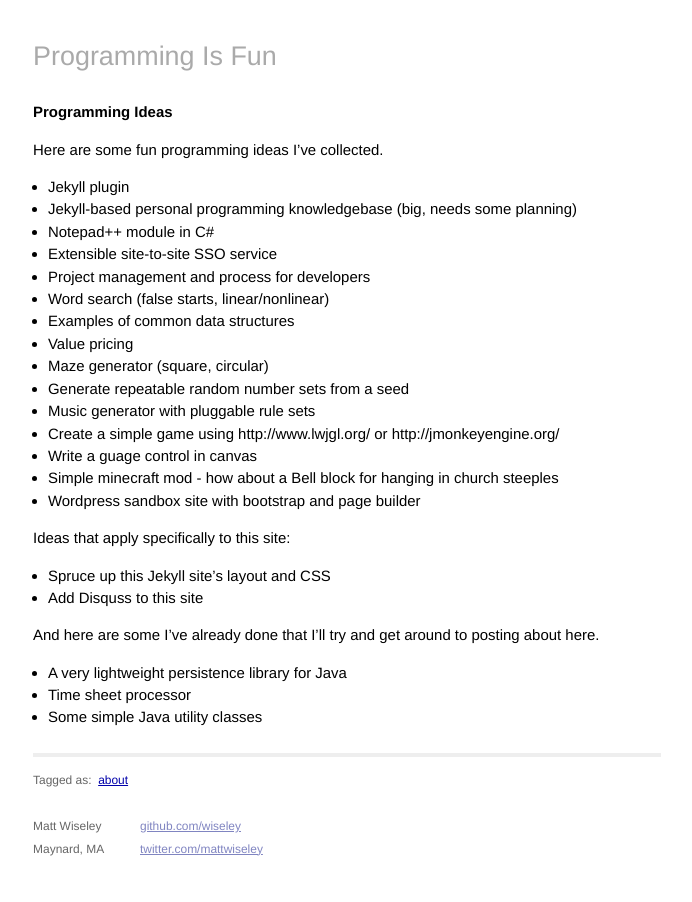
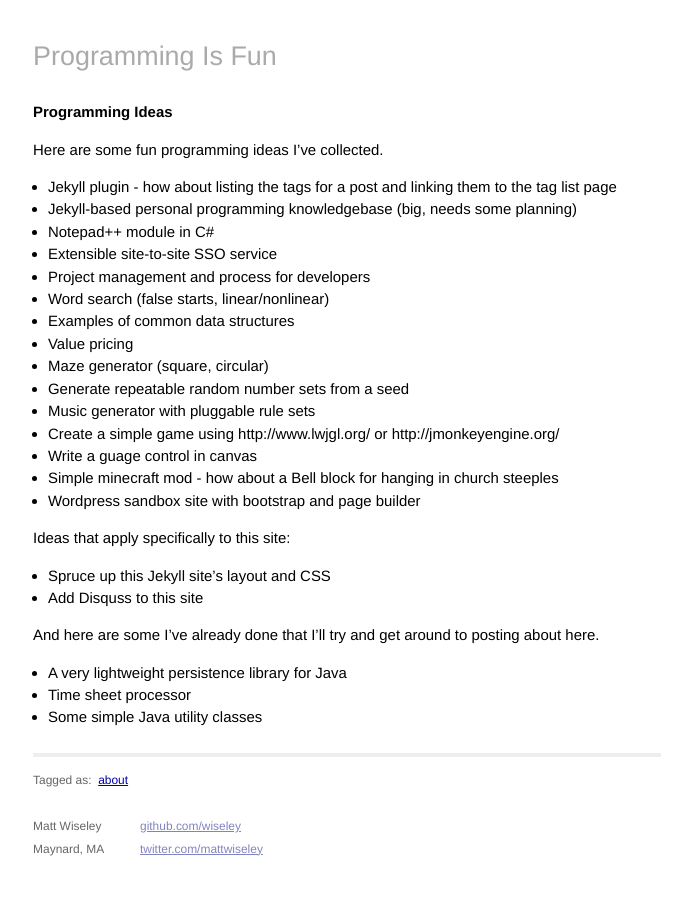
Before and after one commit to bagaag/coderfolder.com, a Jekyll site: the page built from ideas.markdown, in a window 1280 px wide. Shown: the whole page, without its empty margins (293-985 px from the left). Built offline with Jekyll 4.4.1, drawn with Linux system fonts in a browser that asks for light colours; Markdown is read by kramdown in place of the engine named in the settings.

Commit message:
idea clarification

```diff
--- a/ideas.markdown
+++ b/ideas.markdown
@@ -6,7 +6,7 @@ tags: about
 
 Here are some fun programming ideas I've collected.
 
-* Jekyll plugin
+* Jekyll plugin - how about listing the tags for a post and linking them to the tag list page
 * Jekyll-based personal programming knowledgebase (big, needs some planning)
 * Notepad++ module in C#
 * Extensible site-to-site SSO service
```
